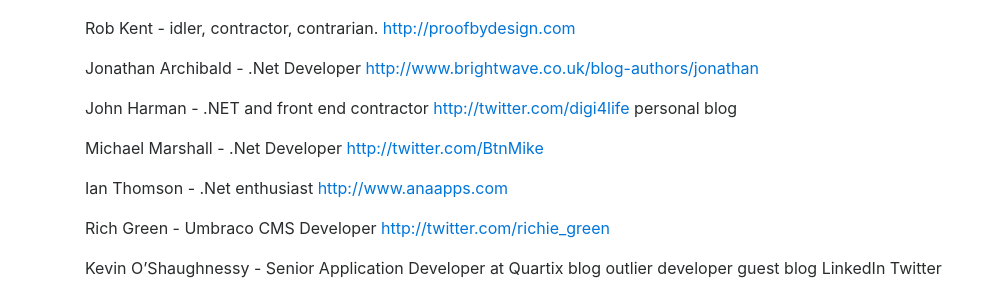
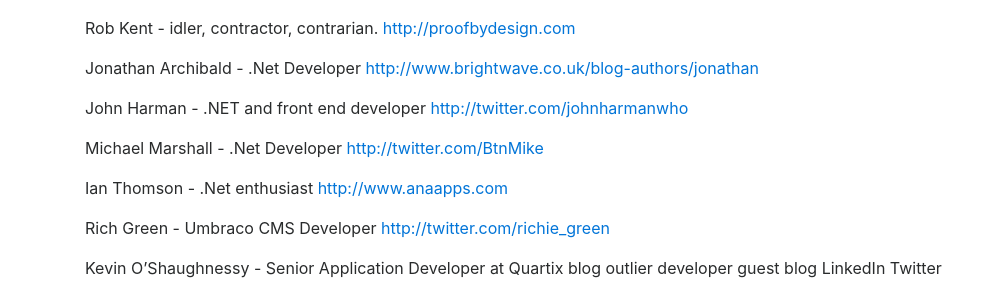
Before and after one commit to brighton-alt-net/brighton-alt-net.github.io, a Jekyll site: the page built from directory.md, in a window 1280 px wide and 900 px high, scrolled down 1473 px. Shown: the part 204-495 px from the top of the window, without its empty margins (0-985 px from the left). Built offline with Jekyll 4.4.1, drawn with Linux system fonts in a browser that asks for light colours; nearby versions of some CDN libraries.

Commit message:
Updated my twitter handle

```diff
--- a/directory.md
+++ b/directory.md
@@ -85,7 +85,7 @@
 
 Jonathan Archibald - .Net Developer [http://www.brightwave.co.uk/blog-authors/jonathan](http://www.brightwave.co.uk/blog-authors/jonathan)
 
-John Harman - .NET and front end contractor [http://twitter.com/digi4life](http://twitter.com/digi4life) personal blog
+John Harman - .NET and front end developer [http://twitter.com/johnharmanwho](http://twitter.com/johnharmanwho)
 
 Michael Marshall - .Net Developer [http://twitter.com/BtnMike](http://twitter.com/BtnMike)
 
```
